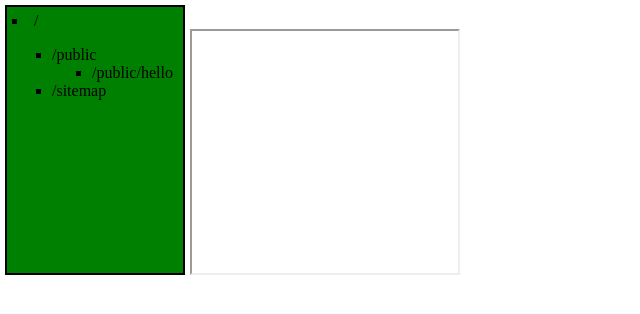
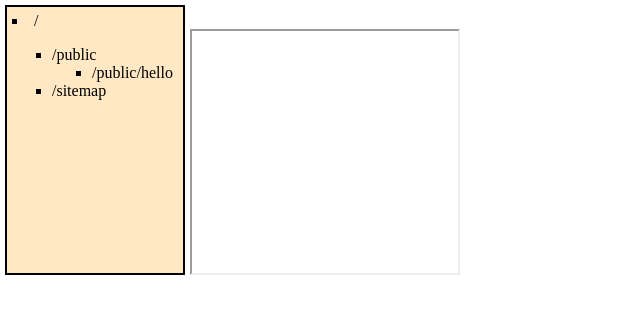
Before and after one commit to MrabEzreb/GoSite, a plain HTML site: page root/sitemap.html in a window 1280 px wide. Shown: the whole page, without its empty margins (0-640 px from the left). Drawn offline with Linux system fonts and the light colour scheme; no server answers.

Commit message:
Changed background color of sitemap.

```diff
--- a/deps/css/sitemap.css
+++ b/deps/css/sitemap.css
@@ -20,7 +20,7 @@
 #leftbg {
     position: fixed;
     margin: 5px;
-    background-color: green;
+    background-color: #ffe8c3;
 }
 body {
     margin: 0;
```
